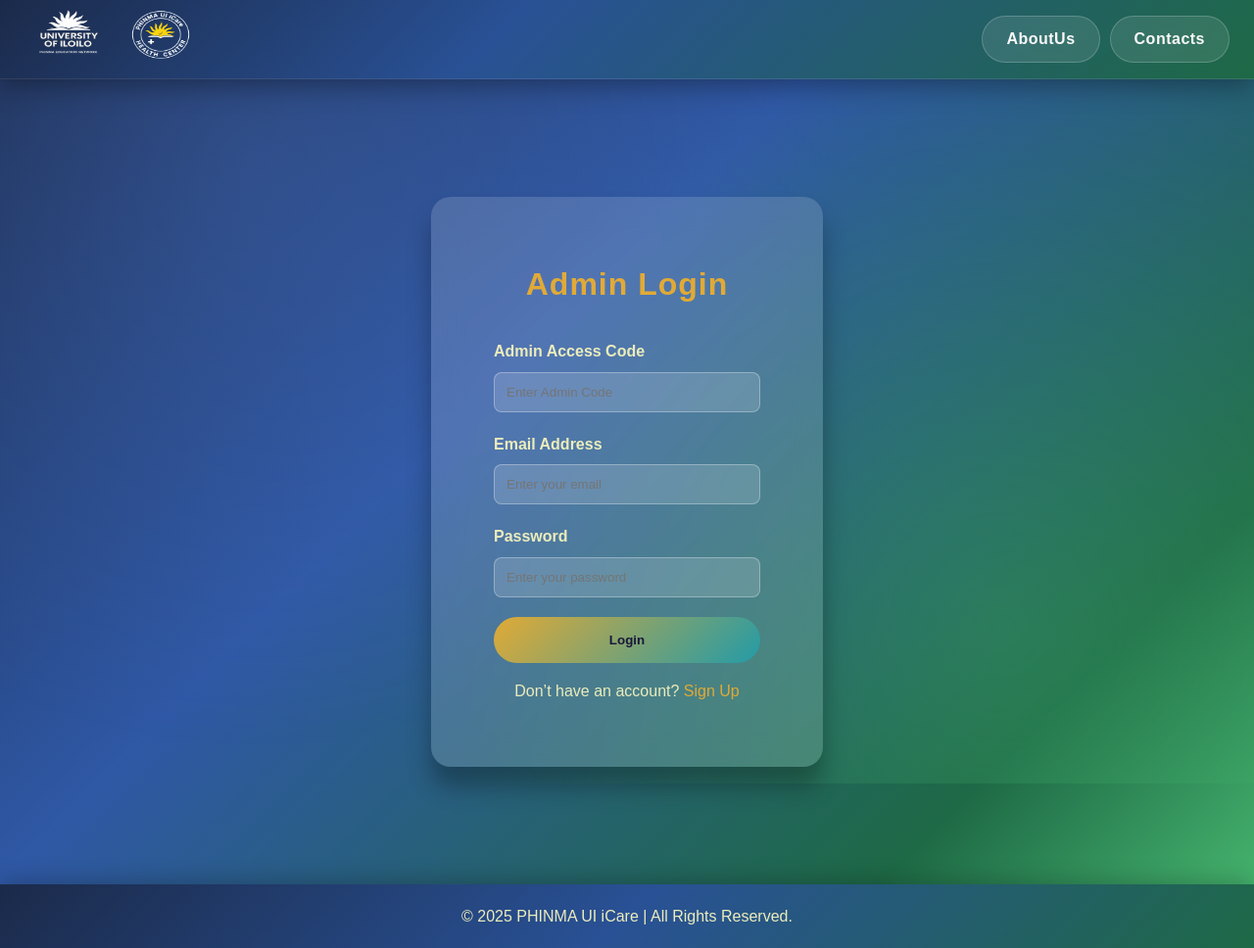
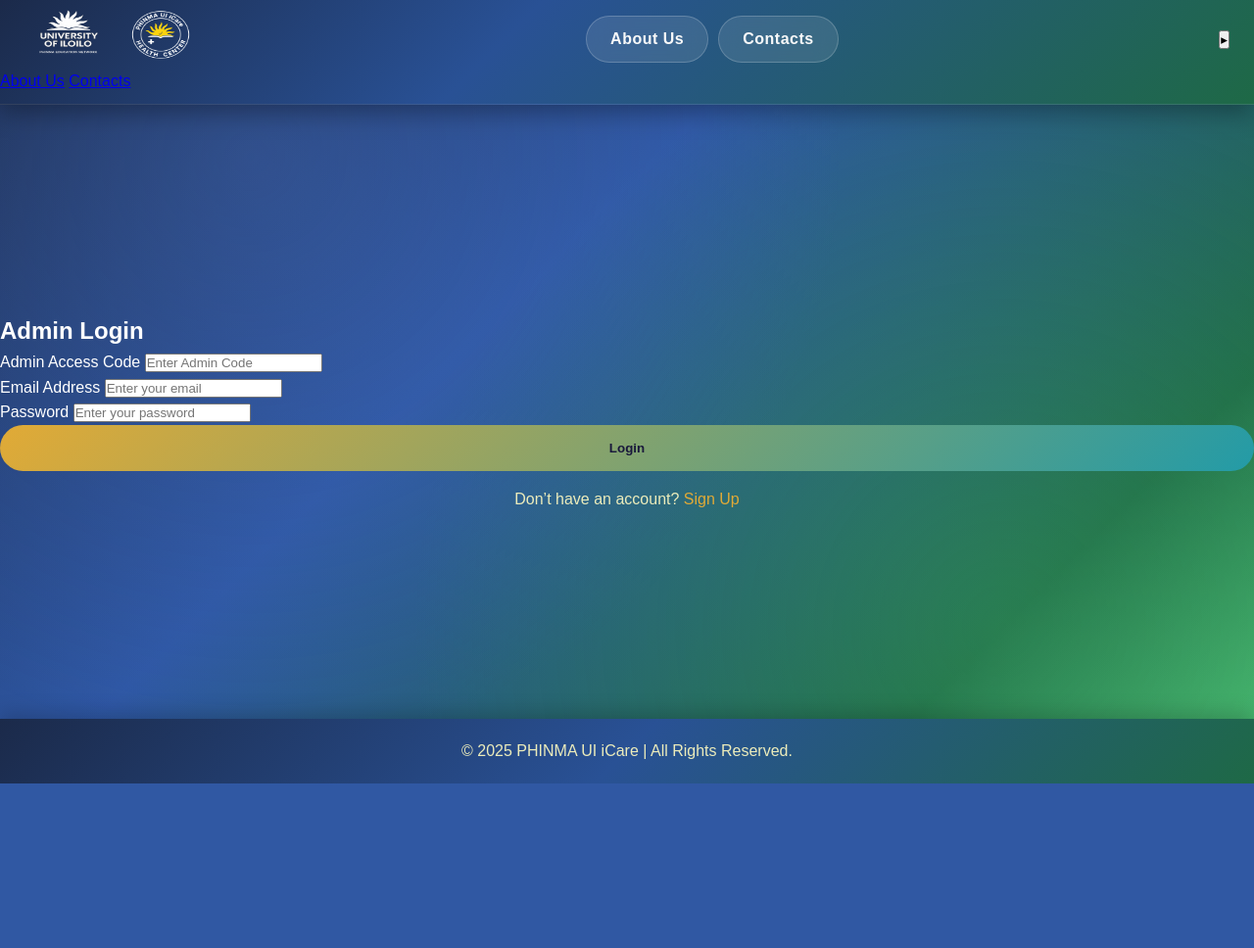
Before and after one commit to Khai16/MINI-CAPSTONE, a Flask app: page /loginAdmin_page in a window 1280 px wide. Shown: the whole page at 98% size. After the commit the page ends 800 px from the top, so only its background shows below. Run offline with Flask 3, Linux system fonts and the light colour scheme.

Commit message:
Update loginAdmin.html

```diff
--- a/miniCapstone/templates/loginAdmin.html
+++ b/miniCapstone/templates/loginAdmin.html
@@ -3,47 +3,53 @@
 <head>
     <meta charset="UTF-8">
     <meta name="viewport" content="width=device-width, initial-scale=1.0">
-  <title>Login Admin | PHINMA UI iCare</title>
+    <title>Admin Login | PHINMA UI iCare</title>
     <link rel="stylesheet" href="{{ url_for('static', filename='css/loginAdmin.css') }}">
 </head>
 <body>
-  <!-- Header -->
     <header>
         <nav class="header-container">
             <div class="nav-left">
                 <img src="{{ url_for('static', filename='images/headerLogo.jpg') }}" alt="Header Logo">
-        <img src="{{ url_for('static', filename='images/iCareLogo.jpg') }}" alt="Header Logo">
+                <img src="{{ url_for('static', filename='images/iCareLogo.jpg') }}" alt="iCare Logo">
             </div>
 
-      <div class="nav-right">
-            <a href="{{ url_for('aboutUs_page') }}" class="btn btn-outline">AboutUs</a>
+            <div class="nav-right desktop-only">
+                <a href="{{ url_for('aboutUs_page') }}" class="btn btn-outline">About Us</a>
                 <a href="{{ url_for('emergency_contacts_page') }}" class="login-button">Contacts</a>
             </div>
+
+            <button class="menu-toggle mobile-only">▸</button>
         </nav>
+
+        <div class="mobile-menu mobile-only">
+            <a href="{{ url_for('aboutUs_page') }}">About Us</a>
+            <a href="{{ url_for('emergency_contacts_page') }}">Contacts</a>
+        </div>
     </header>
 
-  <!-- Login Form -->
-    <section class="hero">
-        <form action="/loginAdmin_process" method="post" class="feedback-form">
+    <section class="login-section">
+        <div class="login-container">
+            <form action="/loginAdmin_process" method="post" class="login-form-content">
                 {% if error %}
-      <div class="error-message" style="color: #ae0808; margin-bottom: 1rem; text-align: center;">
+                <div class="error-message" style="color: #ff6b6b; margin-bottom: 1rem; text-align: center;">
                     {{ error }}
                 </div>
                 {% endif %}
 
                 <h1>Admin Login</h1>
 
-       <div class="form-group">
+                <div class="input-box">
                     <label for="access_code">Admin Access Code</label>
                     <input type="password" id="access_code" name="access_code" placeholder="Enter Admin Code" required>
                 </div>
 
-      <div class="form-group">
+                <div class="input-box">
                     <label for="email">Email Address</label>
                     <input type="email" id="email" name="email" placeholder="Enter your email" required>
                 </div>
 
-      <div class="form-group">
+                <div class="input-box">
                     <label for="password">Password</label>
                     <input type="password" id="password" name="password" placeholder="Enter your password" required>
                 </div>
@@ -54,11 +60,23 @@
                     Don’t have an account? <a href="{{ url_for('signupAdmin_page') }}" style="color:#E1AA36; text-decoration:none;">Sign Up</a>
                 </p>
             </form>
+        </div>
     </section>
 
-  <!-- Footer -->
     <footer>
         <p>&copy; 2025 PHINMA UI iCare | All Rights Reserved.</p>
     </footer>
+
+    <script>
+        // JavaScript for the mobile menu toggle (copied from other pages)
+        const toggleBtn = document.querySelector('.menu-toggle');
+        const mobileMenu = document.querySelector('.mobile-menu');
+        toggleBtn.addEventListener('click', () => {
+            const isOpen = toggleBtn.classList.toggle('open');
+            // Use 'flex' for better layout management on mobile menus
+            mobileMenu.style.display = isOpen ? 'flex' : 'none';
+            toggleBtn.textContent = isOpen ? '▾' : '▸';
+        });
+    </script>
 </body>
 </html>
```
Lines whose indentation alone changed are shown as unchanged.
